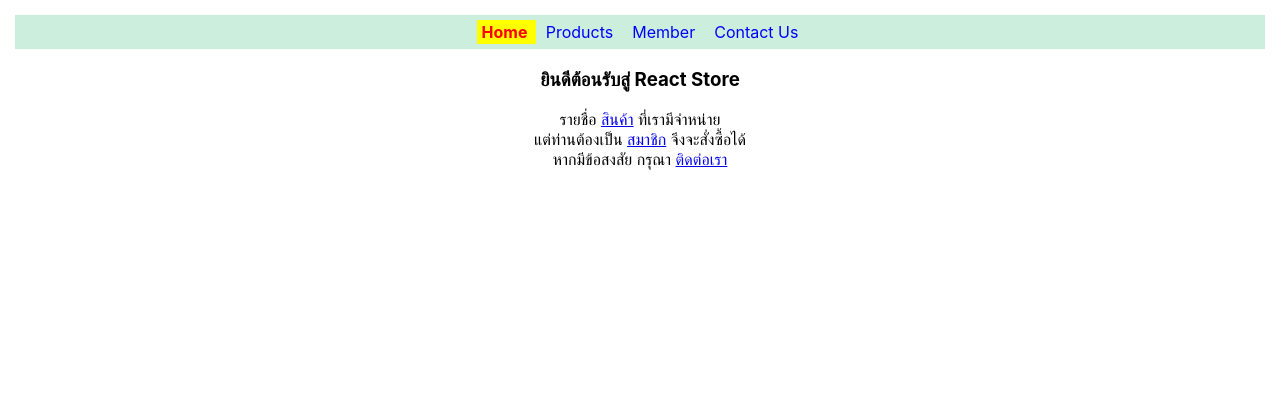
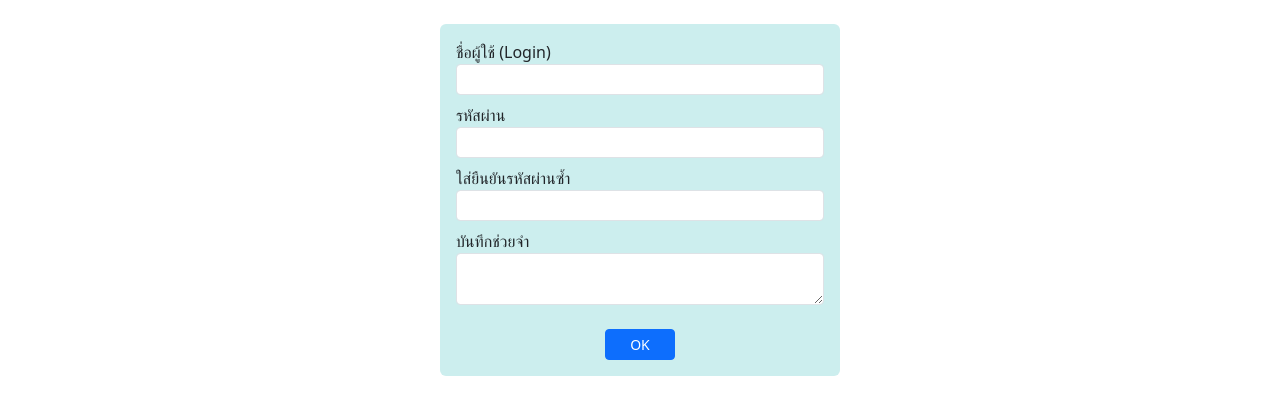
Before and after one commit to Narathon082/app1, a React (Create React App) app: page / in a window 1280 px wide. Shown: the top 414 px of the page. Built offline with nearby package versions, Linux system fonts and the light colour scheme.

Commit message:
Input Text
Input Text

```diff
--- a/package.json
+++ b/package.json
@@ -7,6 +7,7 @@
     "@testing-library/jest-dom": "^6.9.1",
     "@testing-library/react": "^16.3.1",
     "@testing-library/user-event": "^13.5.0",
+    "bootstrap": "^5.3.8",
     "react": "^19.2.3",
     "react-dom": "^19.2.3",
     "react-router-dom": "^7.13.0",
--- a/src/App.js
+++ b/src/App.js
@@ -1,10 +1,9 @@
 //import logo from './logo.svg';
 import './App.css';
 import React from 'react'
-import Router2 from './router2';
-import Router3 from './router3';
+import FormText from './form-text';
 
 export default function App() {
 
-  return <Router3/>;
+  return <FormText/>;
 }
--- /dev/null
+++ b/src/form-text.js
@@ -0,0 +1,53 @@
+import React from 'react'
+
+export default function FormText() {
+    const textPswd = React.useRef()
+    const textPswd2 = React.useRef()
+
+    const onBlurPassword = () => {
+    let pswd = textPswd.current.value
+    if (pswd !== '' && !pswd.match(/^[0-9a-zA-Z]+$/)) {
+        textPswd.current.value = ''
+      alert("ต้องเป็น 0-9 หรือ a-z หรือ A-Z เท่านั้น")
+    }
+  }
+
+  const onBlurPassword2 = () => {
+    if (textPswd.current.value !== textPswd2.current.value) {
+        textPswd2.current.value = ''
+        alert("รหัสผ่านทั้งสองช่องไม่ตรงกัน")
+
+        }
+    }
+
+    return(
+        <div className="mt-4 mx-auto p-3 rounded" style={{width: '400px', backgroundColor: '#cee'}}>
+            <form>
+                <div className="form-group mb-2">
+                    <label htmlFor="login">ชื่อผู้ใช้ (Login)</label>
+                    <input type="text" id="login" name="login" maxLength="20" className="form-control form-control-sm" />
+                </div>
+
+                <div className="form-group mb-2">
+                    <label htmlFor="pswd">รหัสผ่าน</label>
+                    <input type="password" id="pswd" name="pswd" maxLength="10" className="form-control form-control-sm" ref={textPswd} onBlur={onBlurPassword} />
+                </div>
+
+                <div className="form-group mb-2">
+                    <label htmlFor="pswd2">ใส่ยืนยันรหัสผ่านซ้ำ</label>
+                    <input type="password" id="pswd2" name="pswd2" className="form-control form-control-sm" ref={textPswd2} onBlur={onBlurPassword2} />
+                 </div>
+
+                <div className="form-group mb-4"> <label htmlFor="memo">บันทึกช่วยจำ</label>
+                    <textarea id="memo" name="memo" rows="2" maxLength="200" className="form-control form-control-sm"></textarea>
+                </div>
+
+                <div className="text-center">
+                    <button className="btn btn-sm px-4 btn-primary">
+                    OK
+                    </button>
+                </div>
+            </form>
+        </div>
+    )
+}
--- a/src/index.js
+++ b/src/index.js
@@ -3,6 +3,9 @@ import ReactDOM from 'react-dom/client';
 import './index.css';
 import App from './App';
 import reportWebVitals from './reportWebVitals';
+import 'bootstrap/dist/css/bootstrap.min.css';
+import 'bootstrap/dist/js/bootstrap.bundle.min';
+
 
 const root = ReactDOM.createRoot(document.getElementById('root'));
 root.render(
```
Also changed, not shown: 1 other file (tests, documents, lock files or other folders).
